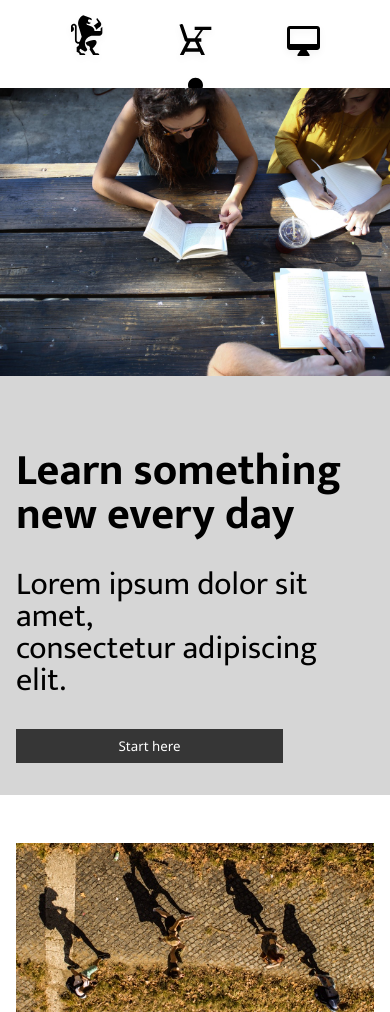
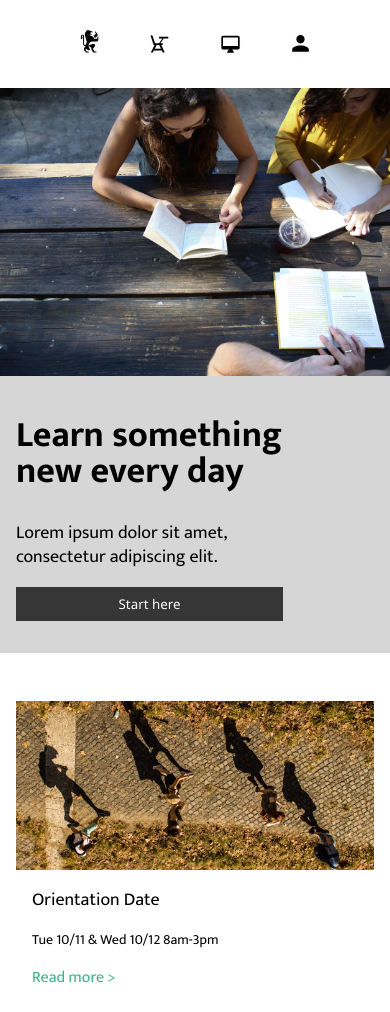
Before and after one commit to hypyeon/hypyeon.github.io, a plain HTML site: page index.html in a window 390 px wide. Shown: the top 1012 px of the page. Drawn offline with Linux system fonts and the light colour scheme.

Commit message:
css minor changes

```diff
--- a/style.css
+++ b/style.css
@@ -232,10 +232,9 @@ footer p {
     }
 
     #icon {
-        width: 45px;
-        margin: 0;
-        padding-left: 30px;
-        padding-right: 30px;
+        width: 25px;
+        padding-left: 5px;
+        padding-right: 5px;
         align-items: center;
     }
 
@@ -257,10 +256,11 @@ footer p {
         background-color: rgb(214, 214, 214);
     }
     main .intro {
-        padding: 32px 16px;
+        padding-top: 0;
+        padding-left: 16px;
+        padding-bottom: 32px;
     }
     .intro h2 {
-        font-size: 44px;
         text-align: left;
     }
     .grid {
@@ -278,18 +278,8 @@ footer p {
     .gridB #block {
         padding-left: 16px;
     }
-    #regular {
-        font-size: 32px;
-        line-height: 32px;
-    }
-    #small, #readmore {
-        font-size: 22px;
-        font-weight: 200;
-    }
     main h2 {
         padding-top: 32px;
-        font-size: 44px;
-        line-height: 44px;
     }
     .learn ul {
         padding: 0;
```
